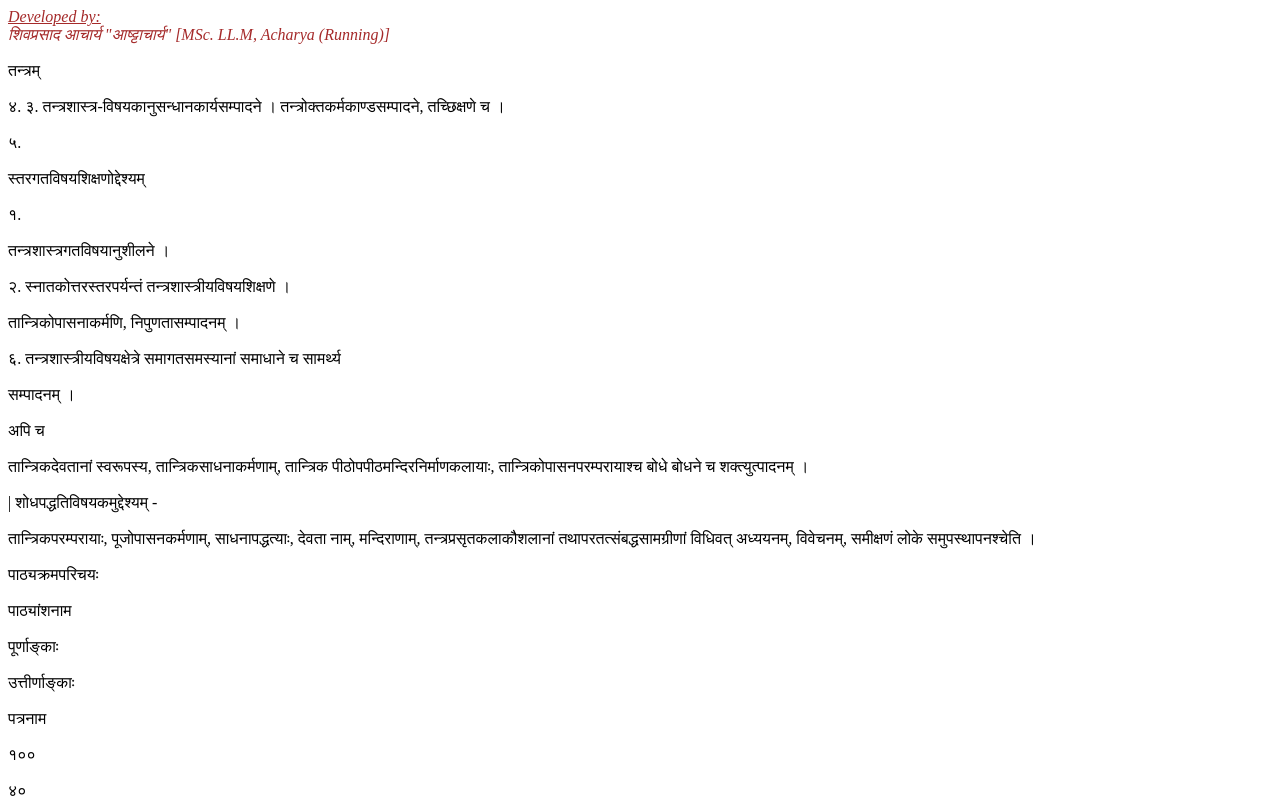
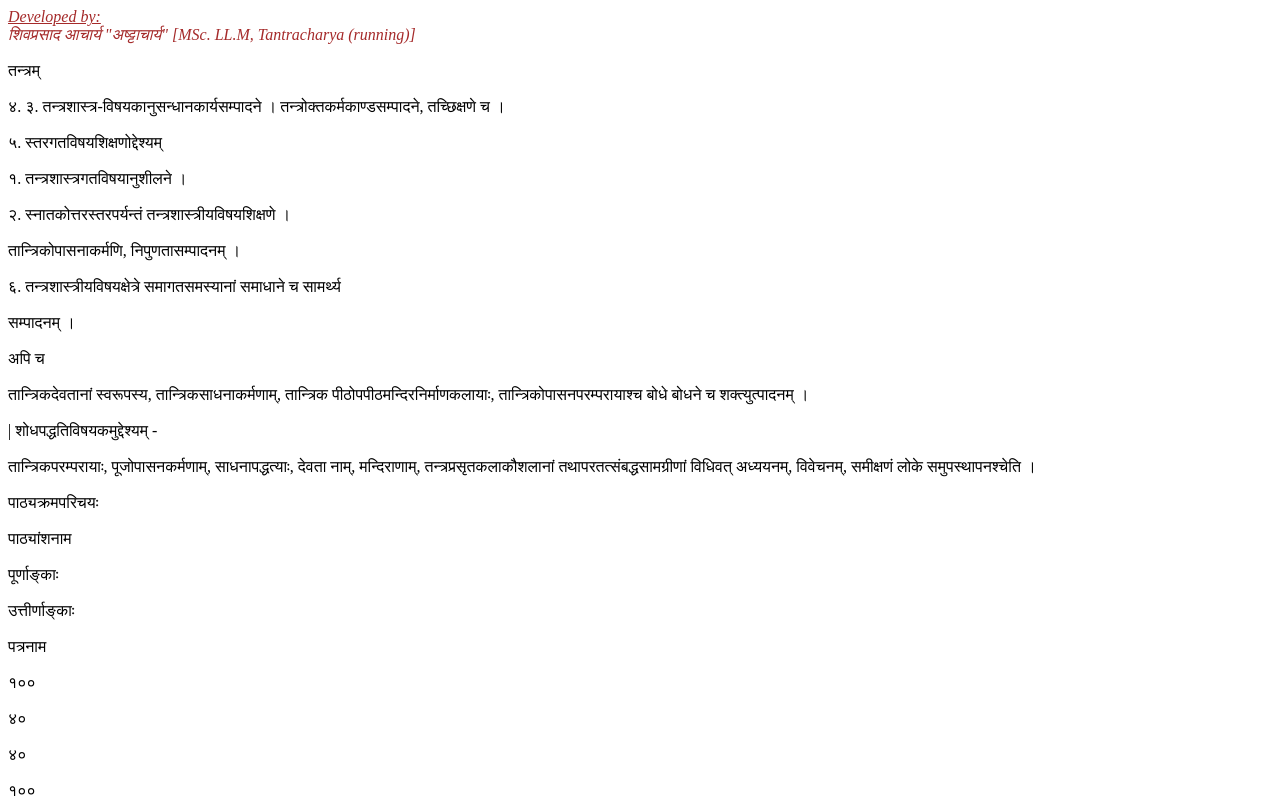
Before and after one commit to ShivaPrasadAcharya/tantrashastra.git.io, a plain HTML site: page index.html in a window 1280 px wide. Shown: the top 800 px of the page. Drawn offline with Linux system fonts and the light colour scheme.

Commit message:
Update index.html

```diff
--- a/index.html
+++ b/index.html
@@ -21,13 +21,13 @@
 <!-- rough only: delete breaks and tally with mobile images to improve it. VSCode file name Tantrashastra -->
 <a id="developername"><u>Developed by:</u> <br>
 
-  शिवप्रसाद आचार्य "आष्ट्टाचार्य" [MSc. LL.M, Acharya (Running)] </a> <br><br>
+  शिवप्रसाद आचार्य "अष्ट्टाचार्य" [MSc. LL.M, Tantracharya (running)] </a> <br><br>
 
 तन्त्रम् <br><br>
 ४. ३. तन्त्रशास्त्र-विषयकानुसन्धानकार्यसम्पादने । तन्त्रोक्तकर्मकाण्डसम्पादने, तच्छिक्षणे च । <br><br>
-५. <br><br>
+५.
 स्तरगतविषयशिक्षणोद्देश्यम् <br><br>
-१. <br><br>
+१.
 तन्त्रशास्त्रगतविषयानुशीलने । <br><br>
 २. स्नातकोत्तरस्तरपर्यन्तं तन्त्रशास्त्रीयविषयशिक्षणे । <br><br>
 तान्त्रिकोपासनाकर्मणि, निपुणतासम्पादनम् । <br><br>
```
